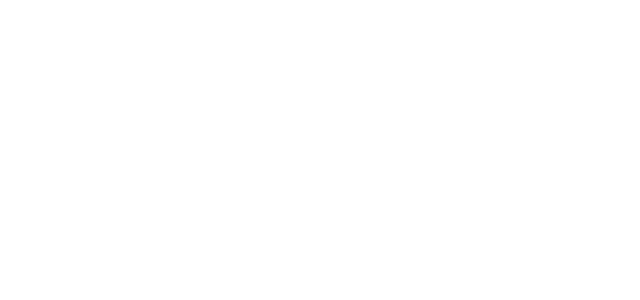
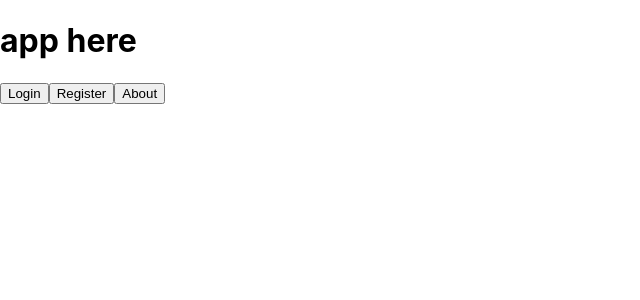
Before and after one commit to Jswens24/campanion, a React (Create React App) app: page / in a window 1280 px wide. Shown: the top 300 px of the page, without its empty margins (0-640 px from the left). Built offline with nearby package versions, Linux system fonts and the light colour scheme.

Commit message:
added routes for auth

```diff
--- a/src/App.css
+++ b/src/App.css
@@ -1,4 +1,4 @@
-.App {
+/* .App {
   text-align: center;
 }
 
@@ -35,4 +35,4 @@
   to {
     transform: rotate(360deg);
   }
-}
+} */
--- a/src/App.js
+++ b/src/App.js
@@ -1,9 +1,10 @@
 import './App.css';
+import RoutesContainer from './routes/RoutesContainer';
 
 function App() {
   return (
     <div className="App">
-
+      <RoutesContainer />
     </div>
   );
 }
--- /dev/null
+++ b/src/components/auth/Login.jsx
@@ -0,0 +1,9 @@
+import React from 'react'
+
+const Login = () => {
+    return (
+        <div>Login</div>
+    )
+}
+
+export default Login
--- /dev/null
+++ b/src/components/auth/Register.jsx
@@ -0,0 +1,9 @@
+import React from 'react'
+
+const Register = () => {
+    return (
+        <div>Register</div>
+    )
+}
+
+export default Register
--- /dev/null
+++ b/src/components/layout/NoAccountHomePage.css
@@ -0,0 +1,38 @@
+.background {
+    background-image: url('https://drive.google.com/uc?export=view&id=17rcXdxADyoQz75vy6BLTkSz7tZb9Sr4N');
+    background-size: cover;
+    width: 100%;
+    height: 100vh;
+
+}
+
+.logo {
+    height: 150px;
+}
+
+.btn-contain {
+    background-image: url('https://drive.google.com/uc?export=view&id=1Cc8Gea1j8RcM2ej_AW9Jk2dpOMirxjPy');
+    background-size: cover;
+    height: 60%;
+    width: 70%;
+    z-index: 1;
+    display: flex;
+    align-items: center;
+    flex-direction: column;
+    justify-content: space-around;
+}
+
+button {
+    background-image: url('https://drive.google.com/uc?export=view&id=1WDWJJhxm0W-KER_b4DaaWFmY8YNWjvQY');
+    background-size: cover;
+    border: 0;
+    background-color: transparent;
+    font-size: 45px;
+    padding: 15px;
+}
+
+.high-level-btn-contain {
+    width: 100%;
+    display: flex;
+    justify-content: center;
+}
--- /dev/null
+++ b/src/components/layout/NoAccountHomePage.jsx
@@ -0,0 +1,35 @@
+import React from 'react'
+import { useState } from 'react'
+import { Link, Route, Routes } from 'react-router-dom'
+// import './NoAccountHomePage.css'
+
+const NoAccountHomePage = () => {
+    const [about, setAbout] = useState(true);
+
+    const aboutHandler = () => {
+        setAbout(!about)
+    }
+
+    return (
+        <main className='background'>
+            <h1>app here</h1>
+            {/* <img className='logo' src='https://drive.google.com/uc?export=view&id=1skBzqBM2HTYZx0h5TdGP5hNIcCzEp8l1' placeholder='logo' /> */}
+            <div className='high-level-btn-contain'>
+                <div className='btn-contain'>
+                    <Link to='/login'>
+                        <button>Login</button>
+                    </Link>
+                    <Link to='/register'>
+                        <button>Register</button>
+                    </Link>
+                    <button onClick={aboutHandler}>About</button>
+                    {!about &&
+                        <p>Welcome to Campanion!  Here you can keep and organize details from all your many adventures! </p>
+                    }
+                </div>
+            </div>
+        </main>
+    )
+}
+
+export default NoAccountHomePage
--- a/src/index.js
+++ b/src/index.js
@@ -2,10 +2,13 @@ import React from 'react';
 import ReactDOM from 'react-dom/client';
 import './index.css';
 import App from './App';
+import { BrowserRouter } from 'react-router-dom';
 
 const root = ReactDOM.createRoot(document.getElementById('root'));
 root.render(
   <React.StrictMode>
-    <App />
+    <BrowserRouter>
+      <App />
+    </BrowserRouter>
   </React.StrictMode>
 );
--- /dev/null
+++ b/src/routes/RoutesContainer.jsx
@@ -0,0 +1,21 @@
+import React from 'react';
+import { Route, Routes } from 'react-router-dom';
+import Login from '../components/auth/Login';
+import Register from '../components/auth/Register';
+import NoAccountHomePage from '../components/layout/NoAccountHomePage';
+
+
+const RoutesContainer = () => {
+
+    return (
+        <div>
+            <Routes>
+                <Route path='/*' element={<NoAccountHomePage />} />
+                <Route path='/login' element={<Login />} />
+                <Route path='/register' element={<Register />} />
+            </Routes>
+        </div>
+    )
+}
+
+export default RoutesContainer;
```
Also changed, not shown: src/routes/Routes.jsx (deleted).
